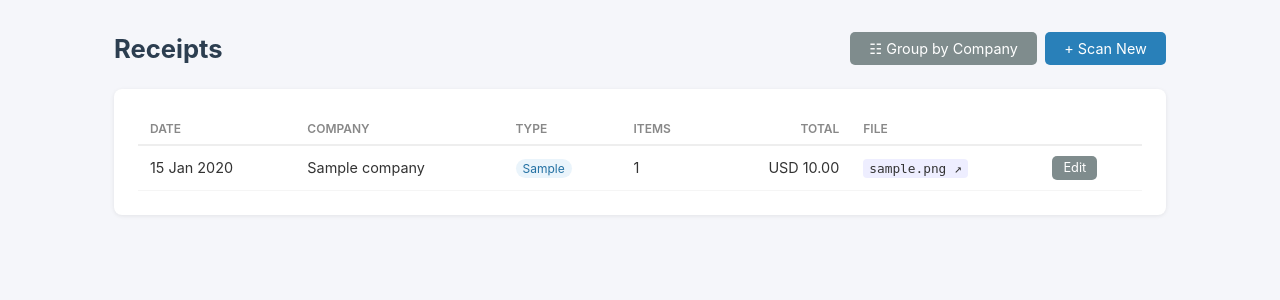
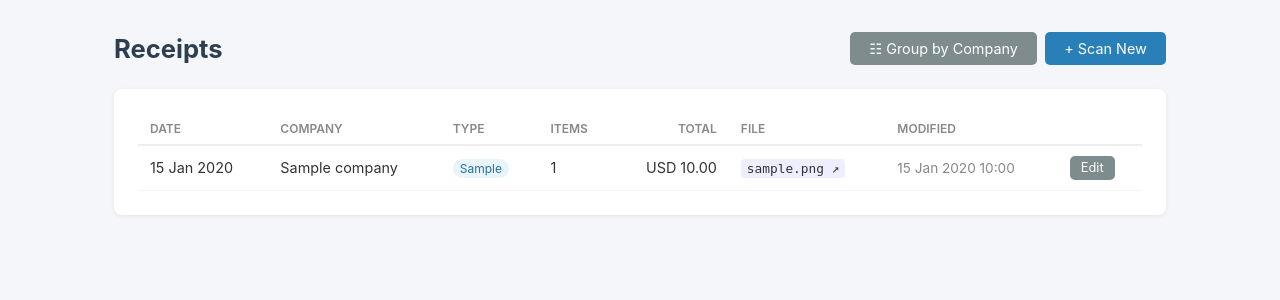
Before and after one commit to IndaloMan/CostOfLiving, a Flask app: page /receipts in a window 1280 px wide. Shown: the part 56-356 px from the top of the page. Run offline with Flask 3, Linux system fonts and the light colour scheme; tables that the repository leaves empty hold one stand-in row (values such as "Sample post").

Commit message:
Add Modified column to receipts table
Add updated_at to Receipt model; migrate existing DB with ALTER TABLE
on startup. Set updated_at = now() on every confirm. Show as a
'Modified' column (dd Mon YYYY HH:MM) in both flat and grouped views;
shows — for receipts not yet re-saved.

Co-Authored-By: Claude Sonnet 4.6 <noreply@anthropic.com>

```diff
--- a/app/models.py
+++ b/app/models.py
@@ -52,6 +52,7 @@ class Receipt(db.Model):
     # pending = extracted but not yet confirmed; confirmed = saved by user
     status = db.Column(db.String(20), default="pending")
     created_at = db.Column(db.DateTime, default=datetime.utcnow)
+    updated_at = db.Column(db.DateTime, nullable=True)
 
     company = db.relationship("Company", back_populates="receipts")
     line_items = db.relationship("LineItem", back_populates="receipt", cascade="all, delete-orphan")
--- a/app/routes.py
+++ b/app/routes.py
@@ -321,6 +321,7 @@ def confirm(receipt_id):
     if company and saved_items:
         update_template(company.id, saved_items)
 
+    receipt.updated_at = datetime.utcnow()
     db.session.commit()
 
     # Run company-specific analysis if one exists for this company
--- a/app/templates/receipts.html
+++ b/app/templates/receipts.html
@@ -95,6 +95,7 @@
                     <th>Items</th>
                     <th style="text-align:right">Total</th>
                     <th>File</th>
+                    <th>Modified</th>
                     <th></th>
                 </tr>
             </thead>
@@ -110,6 +111,9 @@
                     <td>
                         <a href="{{ url_for('main.uploaded_file', filename=r.filename) }}"
                            target="_blank" class="file-tag" style="text-decoration:none; color:inherit;">{{ r.filename }} &#8599;</a>
+                    </td>
+                    <td style="color:#888; font-size:0.85rem; white-space:nowrap;">
+                        {{ r.updated_at.strftime('%d %b %Y %H:%M') if r.updated_at else '—' }}
                     </td>
                     <td>
                         <a href="{{ url_for('main.edit_receipt', receipt_id=r.id, grouped=1) }}"
@@ -137,6 +141,7 @@
                     <th>Items</th>
                     <th style="text-align:right">Total</th>
                     <th>File</th>
+                    <th>Modified</th>
                     <th></th>
                 </tr>
             </thead>
@@ -153,6 +158,9 @@
                     <td>
                         <a href="{{ url_for('main.uploaded_file', filename=r.filename) }}"
                            target="_blank" class="file-tag" style="text-decoration:none; color:inherit;">{{ r.filename }} &#8599;</a>
+                    </td>
+                    <td style="color:#888; font-size:0.85rem; white-space:nowrap;">
+                        {{ r.updated_at.strftime('%d %b %Y %H:%M') if r.updated_at else '—' }}
                     </td>
                     <td>
                         <a href="{{ url_for('main.edit_receipt', receipt_id=r.id) }}"
```
Also changed, not shown: app/__init__.py (+11 -0 lines).
